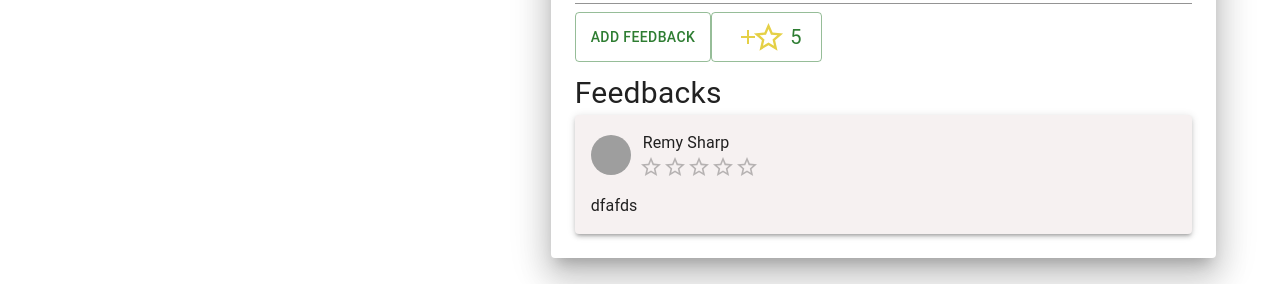
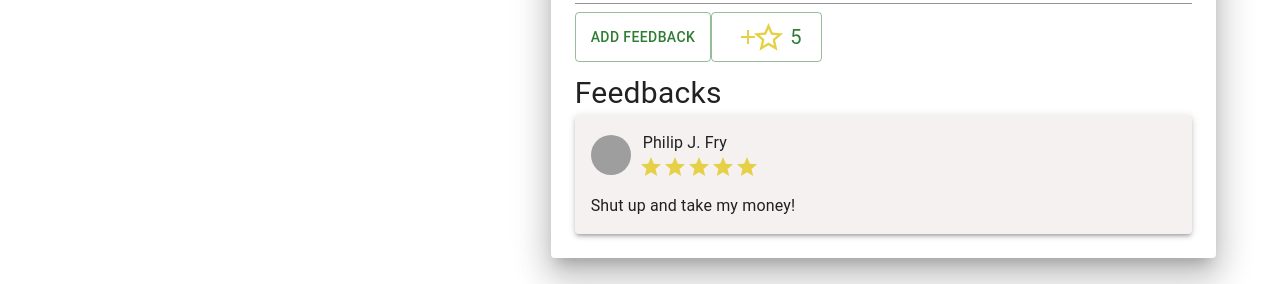
Before and after one commit to SmorzhaniukCinis/storeship, a React (Create React App) app: page /product/1 in a window 1280 px wide. Shown: the part 293-577 px from the top of the page. Built offline with nearby package versions, Linux system fonts and the light colour scheme; no server answers; grey boxes are pictures that could not be loaded.

Commit message:
work with product item
destructuring product item,
update feedback component

```diff
--- /dev/null
+++ b/src/components/ProductItemPage/ProductAddingRating.tsx
@@ -0,0 +1,24 @@
+import React from 'react';
+import {TextField} from "@mui/material";
+import Box from "@mui/material/Box";
+import Button from "@mui/material/Button";
+import {AddRating} from "./AddRating";
+
+export const ProductAddingRating = () => {
+    return (
+        <div>
+            <TextField
+                sx={{width: '100%', mt: 2}}
+                id="standard-multiline-flexible"
+                label="Enter your feedback"
+                multiline
+                maxRows={4}
+                variant="standard"
+            />
+            <Box display='flex' sx={{mt:1, mb:1}}>
+                <Button color='success' variant='outlined'>add feedback</Button>
+                <AddRating/>
+            </Box>
+        </div>
+    );
+};
--- /dev/null
+++ b/src/components/ProductItemPage/ProductFeedback.tsx
@@ -0,0 +1,41 @@
+import React from 'react';
+import Typography from "@mui/material/Typography";
+import {Paper} from "@mui/material";
+import Box from "@mui/material/Box";
+import Avatar from "@mui/material/Avatar";
+import {DisabledRating} from "./DisabledRating";
+import {productType} from "../../API/types/productsType";
+import {useAppSelector} from "../../redux/hooks";
+import {productsSelectors} from "../../redux/products/productsSelectors";
+
+type props = {
+    product: productType | null
+}
+
+export const ProductFeedback: React.FC<props> = ({product}: props) => {
+
+    const productFeedback = useAppSelector(productsSelectors.selectProductFeedback)
+
+    return (
+        <div>
+            <div>
+                <Typography sx={{fontSize: 30,}}>Feedbacks</Typography>
+            </div>
+
+            {productFeedback.map(feedback =>
+                <Paper elevation={3} sx={{bgcolor: 'secondary.main', p: 2}}>
+                    <Box display='flex' sx={{pb: 1}}>
+                        <Avatar sx={{mt: 0.5}} alt="Remy Sharp" src="/static/images/avatar/1.jpg"/>
+                        <Box sx={{ml: 1}}>
+                            <Typography sx={{ml: 0.5}}>{feedback.username}</Typography>
+                            <DisabledRating rating={feedback.rating}/>
+                        </Box>
+                    </Box>
+                    <Typography>
+                        {feedback.feedback}
+                    </Typography>
+                </Paper>
+            )}
+        </div>
+    );
+};
--- /dev/null
+++ b/src/components/ProductItemPage/ProductItemData.tsx
@@ -0,0 +1,30 @@
+import React from 'react';
+import Typography from "@mui/material/Typography";
+import Button from "@mui/material/Button";
+import Tooltip from "@mui/material/Tooltip";
+import {DisabledRating} from "./DisabledRating";
+import {productType} from "../../API/types/productsType";
+
+type props = {
+    product: productType | null
+}
+
+export const ProductItemData:React.FC<props> = ({product}:props) => {
+    return (
+        <div>
+            <Typography fontSize={30}>{product?.title}</Typography>
+            <div style={{display: 'flex', marginTop: 10}}>
+                <Typography sx={{mr: 2}} fontSize={20} lineHeight={2}>Price:{product?.price}$</Typography>
+                <Button color='success' variant='outlined'>add to card</Button>
+            </div>
+            <div style={{maxWidth: 210, display: 'flex', justifyContent: 'space-between'}}>
+                <Tooltip followCursor enterDelay={500} title={`Votes: ${product?.rating.count}`}>
+                    <Typography sx={{width: 120, pt: '20px', pb: 1}}>
+                        <DisabledRating rating={product?.rating.rate} />
+                    </Typography>
+                </Tooltip>
+            </div>
+            <Typography>{product?.description}</Typography>
+        </div>
+    );
+};
--- a/src/components/ProductItemPage/ProductsItemPage.tsx
+++ b/src/components/ProductItemPage/ProductsItemPage.tsx
@@ -4,18 +4,11 @@ import {useDispatch} from "react-redux";
 import {productsSagaActions} from "../../redux/products/productSaga";
 import {useAppSelector} from "../../redux/hooks";
 import {productsSelectors} from "../../redux/products/productsSelectors";
-import {Card, Paper, Rating, TextField} from "@mui/material";
-import Typography from "@mui/material/Typography";
+import {Paper} from "@mui/material";
 import Grid from "@mui/material/Unstable_Grid2";
-import {ProductCardImage} from "../ProductsPage/ProductCardImage";
-import {ProductCardInfo} from "../ProductsPage/ProductCardInfo";
-import {ProductCardAction} from "../ProductsPage/ProductCardAction";
-import Button from "@mui/material/Button";
-import Tooltip from "@mui/material/Tooltip";
-import {AddRating} from "./AddRating";
-import Box from "@mui/material/Box";
-import Avatar from "@mui/material/Avatar";
-import {DisabledRating} from "./DisabledRating";
+import {ProductItemData} from "./ProductItemData";
+import {ProductAddingRating} from "./ProductAddingRating";
+import {ProductFeedback} from "./ProductFeedback";
 
 export const ProductsItemPage = () => {
 
@@ -35,55 +28,10 @@ export const ProductsItemPage = () => {
                 </Grid>
                 <Grid xs={12} sm={7}>
                     <Paper elevation={20} sx={{p: 3}}>
-                        <Typography fontSize={30}>{product?.title}</Typography>
-                        <div style={{display: 'flex', marginTop: 10}}>
-                            <Typography sx={{mr: 2}} fontSize={20} lineHeight={2}>Price:{product?.price}$</Typography>
-                            <Button color='success' variant='outlined'>add to card</Button>
-                        </div>
-                        <div style={{maxWidth: 210, display: 'flex', justifyContent: 'space-between'}}>
-                            <Tooltip followCursor enterDelay={500} title={`Votes: ${product?.rating.count}`}>
-                                <Typography sx={{width: 120, pt: '20px', pb: 1}}>
-                                    <DisabledRating rating={product?.rating.rate} />
-                                </Typography>
-                            </Tooltip>
-
-                        </div>
-
-                        <Typography>{product?.description}</Typography>
-
-                        <TextField
-                            sx={{width: '100%', mt: 2}}
-                            id="standard-multiline-flexible"
-                            label="Enter your feedback"
-                            multiline
-                            maxRows={4}
-                            variant="standard"
-                        />
-                        <Box display='flex' sx={{mt:1, mb:1}}>
-                            <Button color='success' variant='outlined'>add feedback</Button>
-                            <AddRating/>
-                        </Box>
-                        <div>
-                            <div>
-                                <Typography sx={{fontSize: 30,}}>Feedbacks</Typography>
-                            </div>
-
-                            <Paper elevation={3} sx={{bgcolor: 'secondary.main', p: 2}}>
-                                <Box display='flex' sx={{pb: 1}}>
-                                    <Avatar sx={{mt: 0.5}} alt="Remy Sharp" src="/static/images/avatar/1.jpg"/>
-                                    <Box sx={{ml: 1}}>
-                                        <Typography sx={{ml:0.5}}>Remy Sharp</Typography>
-                                        <DisabledRating rating={product?.rating.rate} />
-                                    </Box>
-                                </Box>
-                                <Typography>
-                                    dfafds
-                                </Typography>
-                            </Paper>
-
-                        </div>
+                        <ProductItemData product={product}/>
+                        <ProductAddingRating/>
+                        <ProductFeedback product={product}/>
                     </Paper>
-
                 </Grid>
             </Grid>
         </div>
--- a/src/components/ProductsPage/ProductsPage.tsx
+++ b/src/components/ProductsPage/ProductsPage.tsx
@@ -55,7 +55,7 @@ export const ProductsPage = () => {
                             <Card elevation={10} sx={{minWidth: 245,}}>
                                 <ProductCardImage id={product.id} goToProduct={goToProduct} url={product.image}/>
                                 <ProductCardInfo goToProduct={goToProduct} product={product}/>
-                                <ProductCardAction price={product.price}/>
+                                <ProductCardAction productId={product.id} price={product.price}/>
                             </Card>
                         </Grid>)
                 }
--- a/src/redux/products/ProductsSlice.ts
+++ b/src/redux/products/ProductsSlice.ts
@@ -1,6 +1,6 @@
 import {createSlice, PayloadAction} from '@reduxjs/toolkit';
 import {newProduct, productType} from "../../API/types/productsType";
-import {initialStateType, sortByTypes} from "./types";
+import {initialStateType, productFeedbackType, sortByTypes} from "./types";
 
 
 const initialState: initialStateType = {
@@ -9,6 +9,13 @@ const initialState: initialStateType = {
     currentCategory: 'electronics',
     isProductsLoading: true,
     sortBy: 'initial',
+    productFeedback: [
+        {
+            username: 'Philip J. Fry',
+            feedback: 'Shut up and take my money!',
+            rating: 5
+        }
+    ],
 };
 
 
@@ -40,6 +47,9 @@ export const productsSlice = createSlice({
             state.sortBy = action.payload
             state.products.reverse()
         },
+        setProductFeedback: (state, action: PayloadAction<productFeedbackType>) => {
+            state.productFeedback.push(action.payload)
+        },
     },
 });
 
--- a/src/redux/products/productsSelectors.tsx
+++ b/src/redux/products/productsSelectors.tsx
@@ -5,4 +5,5 @@ export const productsSelectors = {
     selectProducts: (state: RootState) => state.productsData.products,
     selectIsProductsLoading: (state: RootState) => state.productsData.isProductsLoading,
     selectSortBy: (state: RootState) => state.productsData.sortBy,
+    selectProductFeedback: (state: RootState) => state.productsData.productFeedback,
 }
--- a/src/redux/products/types.ts
+++ b/src/redux/products/types.ts
@@ -13,6 +13,12 @@ export interface initialStateType {
     currentCategory: currentCategory
     isProductsLoading: boolean,
     sortBy: sortByTypes
+    productFeedback: productFeedbackType[]
+}
+export type productFeedbackType = {
+    username: 'Philip J. Fry',
+    feedback: 'Shut up and take my money!'
+    rating: number
 }
 
 export type sortByTypes = 'initial' | 'reverse'
```
Also changed, not shown: src/components/ProductsPage/ProductCardAction.tsx (+15 -2 lines), src/redux/carts/cartSlise.ts (+12 -3 lines).
